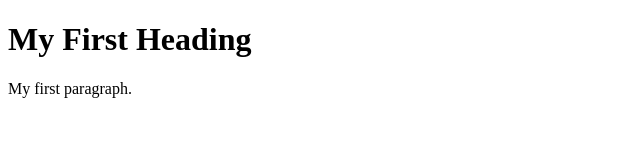
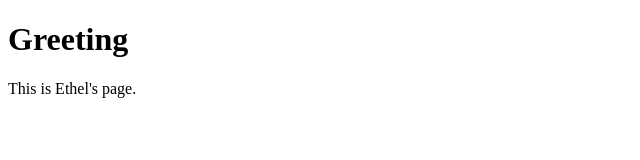
Before and after one commit to Ethel90/Ethel90.github.io, a plain HTML site: page index.html in a window 1280 px wide. Shown: the whole page, without its empty margins (0-640 px from the left). Drawn offline with Linux system fonts and the light colour scheme.

Commit message:
Update index.html

```diff
--- a/index.html
+++ b/index.html
@@ -2,9 +2,9 @@
 <html>
 <body>
 
-<h1>My First Heading</h1>
+<h1>Greeting</h1>
 
-<p>My first paragraph.</p>
+<p>This is Ethel's page.</p>
 
 </body>
 </html>
```
